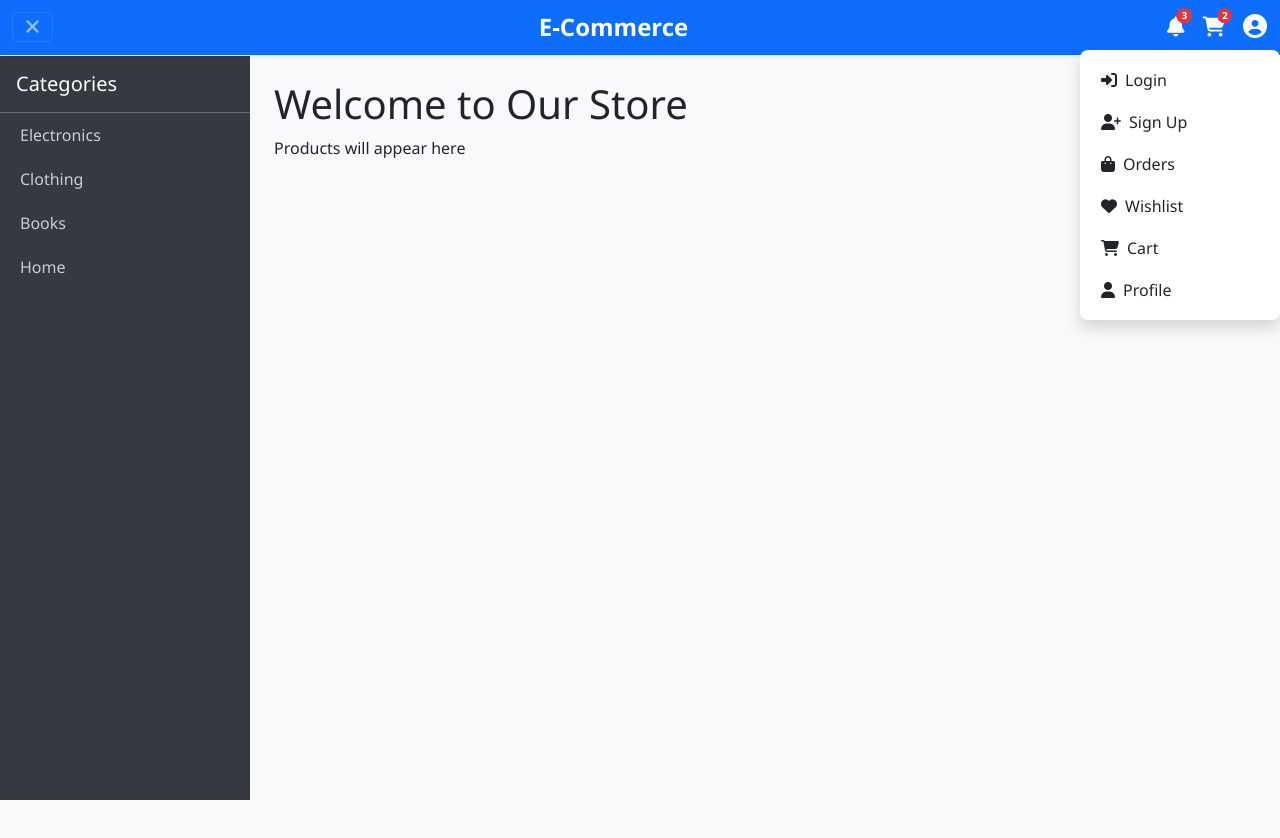
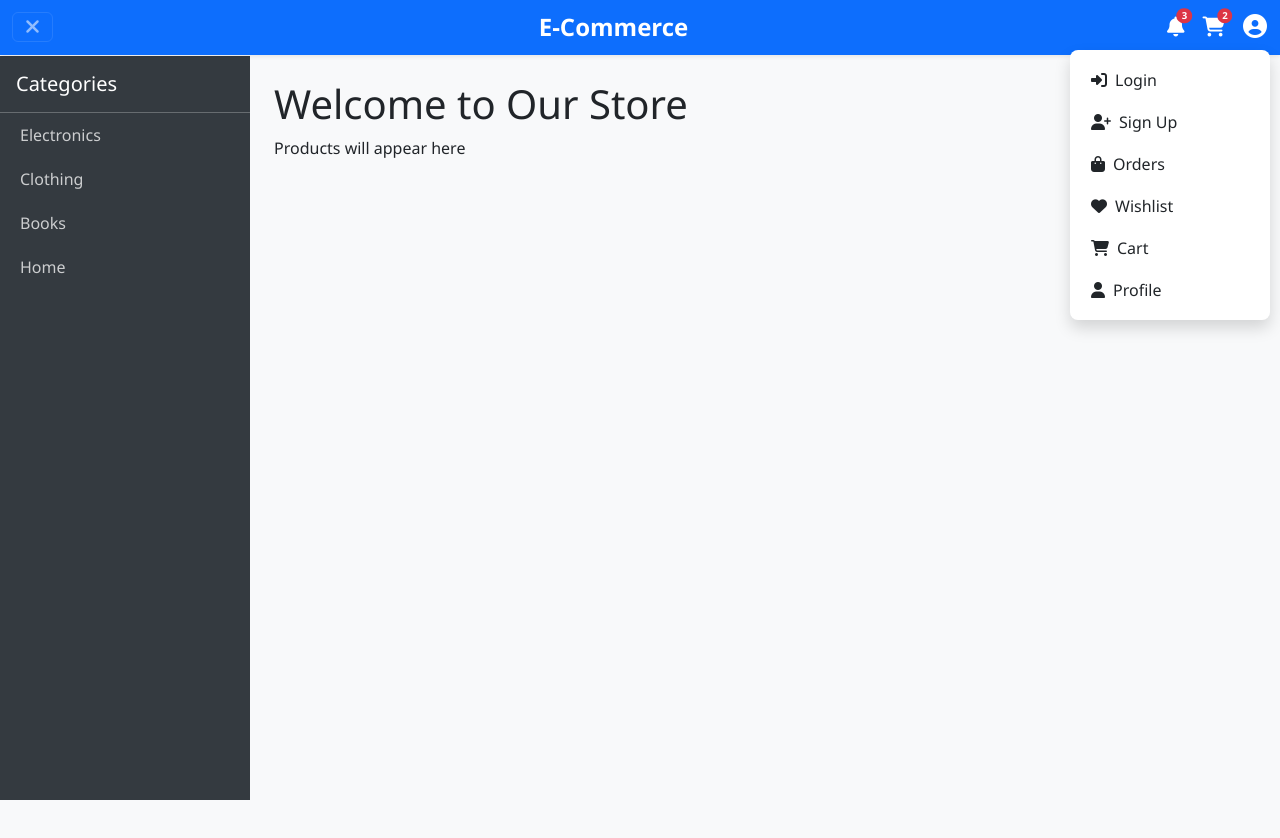
Before and after one commit to Sp6698/E-Commerce, a React (Create React App) app in the folder frontend/: page / in a window 1280 px wide. Both pictures are taken after a click on the button 1254 px from the left and 27 px from the top of the page. Shown: the top 838 px of the page. Built offline with nearby package versions, Linux system fonts and the light colour scheme.

Commit message:
done with notification

```diff
--- a/frontend/src/styles/index.css
+++ b/frontend/src/styles/index.css
@@ -67,7 +67,8 @@ body {
 /* Profile Dropdown */
 .dropdown-menu {
     border: none;
-    border-radius: 8px;
+    border-radius: 4px;
+    margin-right: 10px;
 }
 
 .dropdown-item {
```
